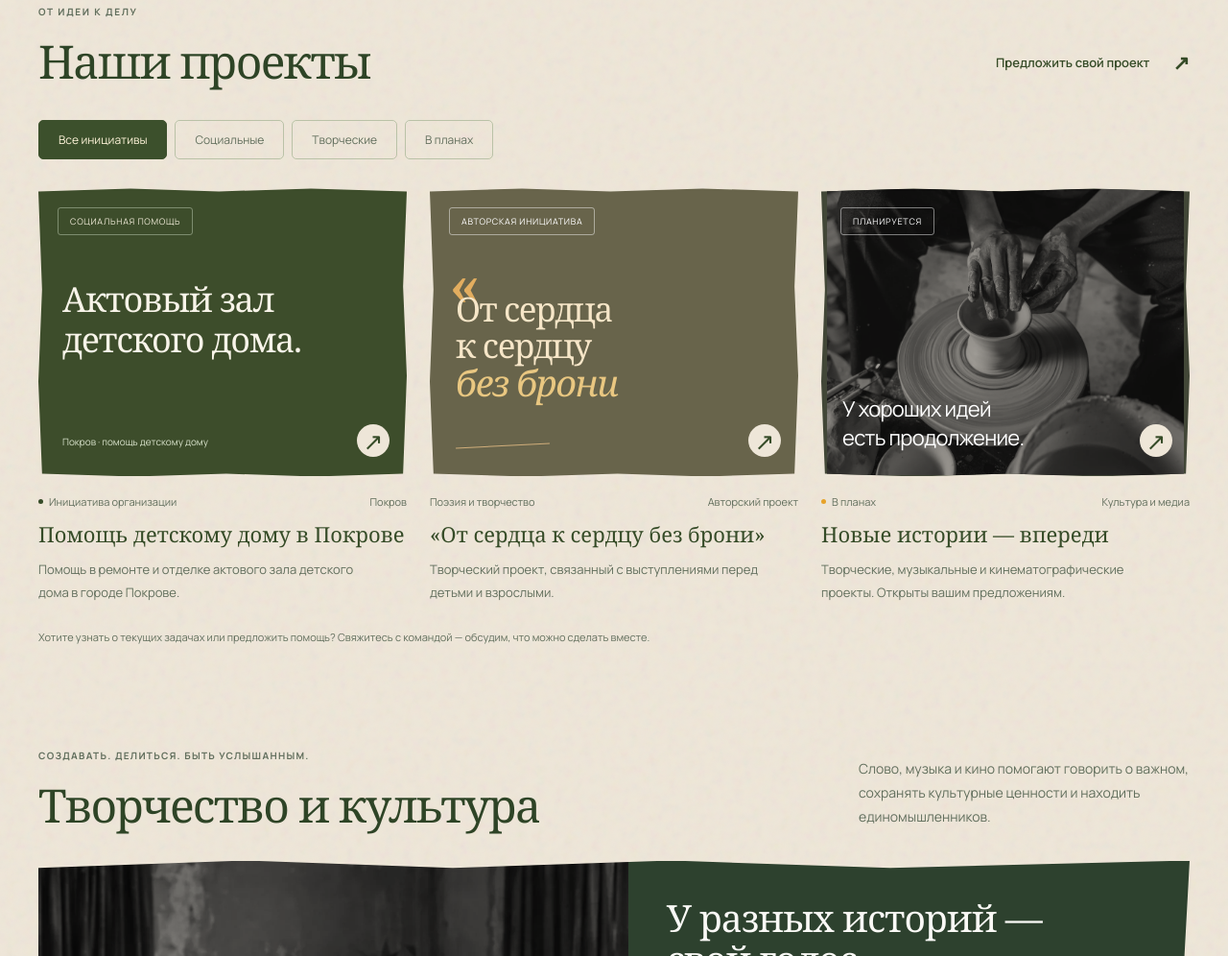
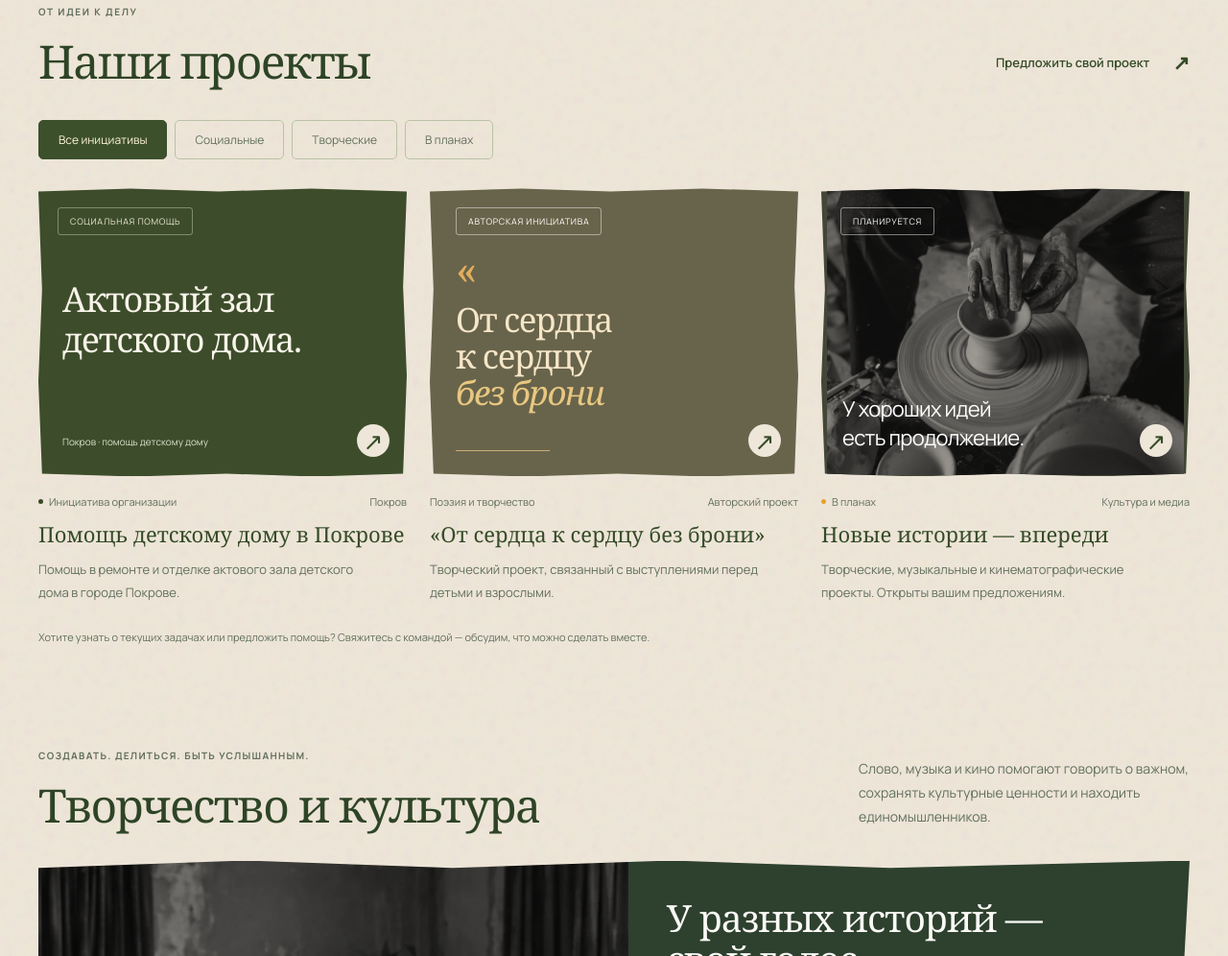
Before and after one commit to AnastasiaEk/kunaki-site-demo, a plain HTML site: page dist/collage/index.html in a window 1280 px wide. Shown: the part 3403-4399 px from the top of the page at 96% size. Drawn offline with Linux system fonts and the light colour scheme.

Commit message:
Align poetry cover typography and straighten decorative rule

```diff
--- a/dist/collage/collage.css
+++ b/dist/collage/collage.css
@@ -116,3 +116,13 @@
 @media(max-width:1100px){.collage-quick-card>strong{font-size:18px}}
 @media(max-width:800px){.collage-quick-card{min-height:148px}.collage-quick-card>strong{font-size:21px}}
 @media(max-width:720px){.collage-quick-card{min-height:175px}.collage-quick-card>strong{font-size:18px;line-height:1.12}}
+
+/* Keep the poetry cover on one axis with space between its elements. */
+.collage-site .project-poetry{--poetry-inset:27px;display:flex;flex-direction:column;align-items:flex-start;gap:12px;padding:62px var(--poetry-inset) 26px}
+.collage-site .project-poetry .project-tag{left:var(--poetry-inset)}
+.collage-site .poetry-quote{position:static;display:block;flex:none;font-size:44px;line-height:1}
+.collage-site .poetry-title{position:static;flex:none;font-size:35px;line-height:1.08}
+.collage-site .poetry-title em{font-size:1em}
+.collage-site .poetry-line{position:static;flex:none;margin-top:auto;transform:none}
+@media(min-width:721px) and (max-width:1100px){.collage-site .poetry-title{font-size:30px}}
+@media(max-width:720px){.collage-site .poetry-title{font-size:38px}}
--- a/dist/collage/index.html
+++ b/dist/collage/index.html
@@ -15,7 +15,7 @@
   <link rel="icon" href="../assets/logo-symbol.svg" type="image/svg+xml">
   <link rel="preload" as="image" href="assets/russia-landscape-orthodox-v2.webp"><link rel="preload" as="image" href="assets/hands-connection.webp">
   <link rel="stylesheet" href="../styles.css">
-  <link rel="stylesheet" href="../author.css"><link rel="stylesheet" href="collage.css?v=brief-20261105"><link rel="stylesheet" href="hero-refinement.css?v=gold-20261105">
+  <link rel="stylesheet" href="../author.css"><link rel="stylesheet" href="collage.css?v=poetry-20261105"><link rel="stylesheet" href="hero-refinement.css?v=gold-20261105">
   <script src="app.js?v=brief-20261105" defer></script><script src="hero-scene.js?v=gold-20261105" defer></script>
 </head>
 <body class="collage-site">
```
